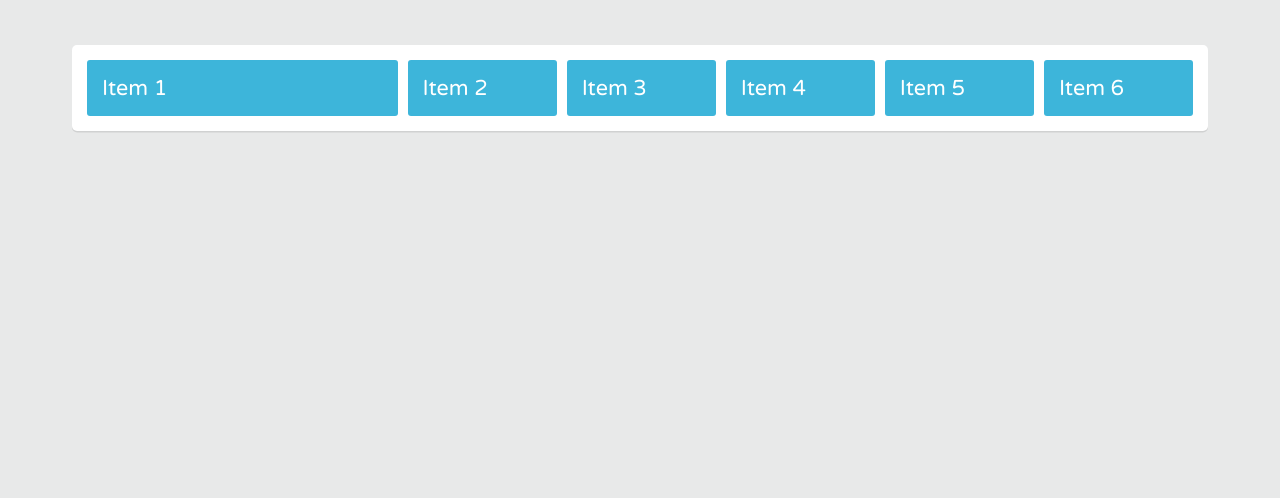
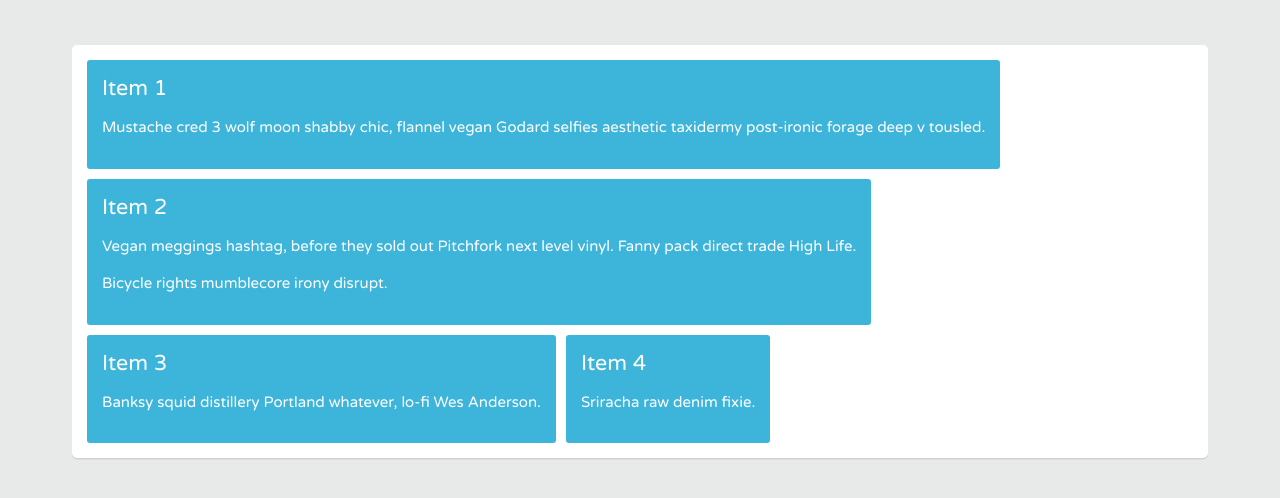
Before and after one commit to llogan382/practice-code, a PHP site: page /flexbox-css-course/index.html in a window 1280 px wide. Shown: the top 498 px of the page. Run offline with PHP 8.4, Linux system fonts and the light colour scheme.

Commit message:
Adds beginning course files

```diff
--- a/flexbox-css-course/css/flexbox.css
+++ b/flexbox-css-course/css/flexbox.css
@@ -1,19 +1,9 @@
+
 /* =================================
   Flexbox
 ==================================== */
 
 .container {
-  display: flex;
-  flex-direction: row;
-  flex-wrap: wrap;
-  justify-content: space-around;
+	display: flex;
+	flex-wrap: wrap;
 }
-
-
-.item {
-  flex-grow: 1;
-}
-
-.item-1 {
-  flex-grow: 4;
-}
--- a/flexbox-css-course/css/page.css
+++ b/flexbox-css-course/css/page.css
@@ -13,11 +13,15 @@ body {
 	padding-left: 5%;
 	padding-right: 5%;
 }
+p {
+	font-size: 15px;
+	line-height: 1.5;
+}
 .container {
+	margin: 45px auto;
 	padding: 10px;
 	background: #fff;
   border-radius: 5px;
-	margin: 45px auto;
   box-shadow: 0 1.5px 0 0 rgba(0,0,0,0.1);
 }
 .item {
--- a/flexbox-css-course/index.html
+++ b/flexbox-css-course/index.html
@@ -8,12 +8,23 @@
 </head>
 <body>
 	<div class="container">
-		<div class="item-1 item">Item 1</div>
-		<div class="item-2 item">Item 2</div>
-		<div class="item-3 item">Item 3</div>
-		<div class="item-4 item">Item 4</div>
-		<div class="item-5 item">Item 5</div>
-		<div class="item-6 item">Item 6</div>
+		<div class="item-1 item">
+			Item 1
+			<p>Mustache cred 3 wolf moon shabby chic, flannel vegan Godard selfies aesthetic taxidermy post-ironic forage deep v tousled.</p>
+		</div>
+		<div class="item-2 item">
+			Item 2
+			<p>Vegan meggings hashtag, before they sold out Pitchfork next level vinyl. Fanny pack direct trade High Life.</p>
+			<p>Bicycle rights mumblecore irony disrupt.</p>
+		</div>
+		<div class="item-3 item">
+			Item 3
+			<p>Banksy squid distillery Portland whatever, lo-fi Wes Anderson.</p>
+		</div>
+		<div class="item-4 item">
+			Item 4
+			<p>Sriracha raw denim fixie.</p>
+		</div>
 	</div>
 </body>
 </html>
```
